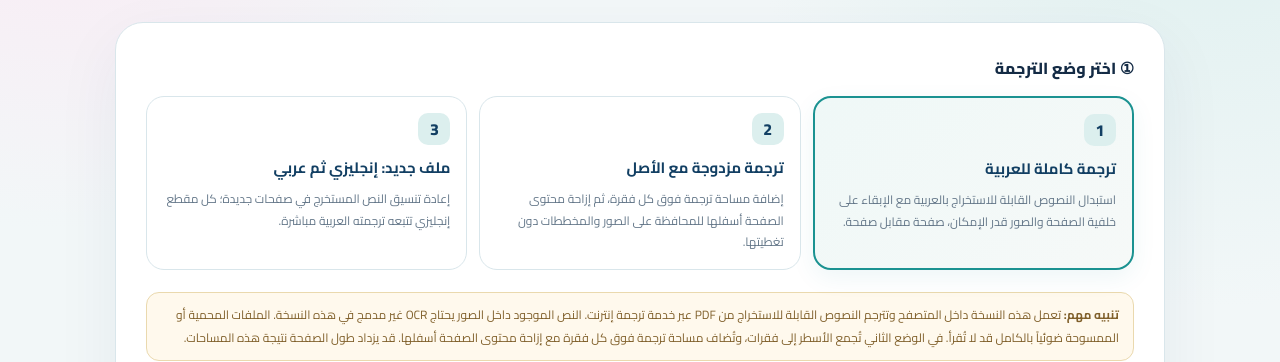
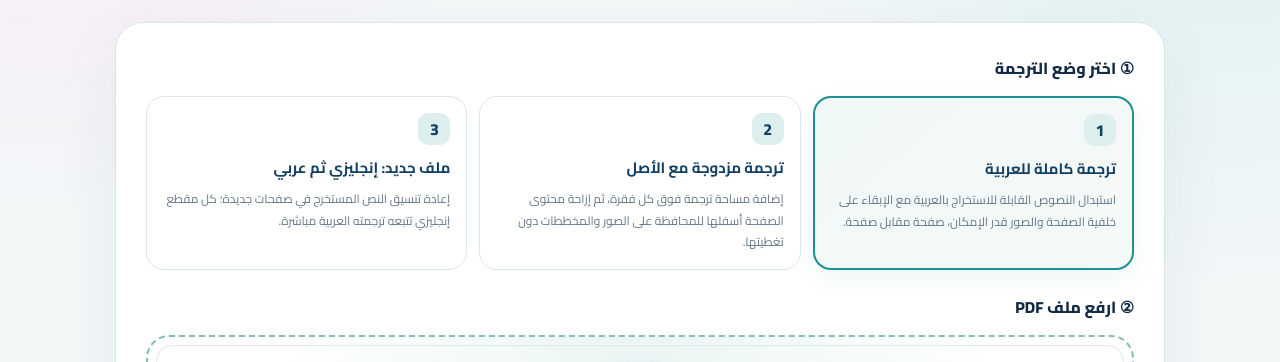
Before and after one commit to programmer-bakr/AlTaiSmartTranslation, a plain HTML site: page index.html in a window 1280 px wide. Shown: the part 233-595 px from the top of the page. Drawn offline with nearby package versions, Linux system fonts and the light colour scheme.

Commit message:
Remove info section and update PDF upload layout
Removed the info section and adjusted the layout for the PDF upload area.

```diff
--- a/index.html
+++ b/index.html
@@ -25,7 +25,7 @@ main{max-width:1050px;width:calc(100% - 28px);margin:0 auto 28px;background:var(
 .mode .num{width:32px;height:32px;border-radius:10px;display:grid;place-items:center;background:#dcefee;color:#123f63;font-weight:800;margin-bottom:8px}
 .mode h3{font-size:15px;margin:0 0 6px;color:#123f63}.mode p{font-size:12px;line-height:1.8;color:var(--muted);margin:0}
 .mode input{position:absolute;opacity:0;pointer-events:none}
-.info{background:#fff9ed;border:1px solid #ead9ae;border-radius:13px;padding:11px 14px;font-size:12px;line-height:1.9;color:#80602b;margin:0 0 18px}
+
 .upload{position:relative;display:flex;flex-direction:column;align-items:center;justify-content:center;gap:7px;min-height:218px;border:2px dashed #83bdbc;background:radial-gradient(circle at 50% 0,#eaf5f4 0,transparent 62%),linear-gradient(180deg,#fff,#f5faf9);border-radius:23px;padding:27px 16px;text-align:center;cursor:pointer;transition:transform .22s,border-color .22s,box-shadow .22s,background .22s;overflow:hidden}
 .upload:before{content:"";position:absolute;inset:8px;border:1px solid #dcebea;border-radius:16px;pointer-events:none}
 .upload:hover,.upload.drag{transform:translateY(-2px);border-color:#0f8588;background:linear-gradient(145deg,#eff8f7,#f6f9f8);box-shadow:0 14px 30px #0f858818}
@@ -62,8 +62,7 @@ button:not(:disabled):hover{transform:translateY(-1px);filter:brightness(1.02)}
     <label class="mode" id="mode2"><input type="radio" name="mode" value="2"><span class="num">2</span><div><h3>ترجمة مزدوجة مع الأصل</h3><p>إضافة مساحة ترجمة فوق كل فقرة، ثم إزاحة محتوى الصفحة أسفلها للمحافظة على الصور والمخططات دون تغطيتها.</p></div></label>
     <label class="mode" id="mode3"><input type="radio" name="mode" value="3"><span class="num">3</span><div><h3>ملف جديد: إنجليزي ثم عربي</h3><p>إعادة تنسيق النص المستخرج في صفحات جديدة؛ كل مقطع إنجليزي تتبعه ترجمته العربية مباشرة.</p></div></label>
   </div>
-  <div class="info"><b>تنبيه مهم:</b> تعمل هذه النسخة داخل المتصفح وتترجم النصوص القابلة للاستخراج من PDF عبر خدمة ترجمة إنترنت. النص الموجود داخل الصور يحتاج OCR غير مدمج في هذه النسخة. الملفات المحمية أو الممسوحة ضوئياً بالكامل قد لا تُقرأ. في الوضع الثاني تُجمع الأسطر إلى فقرات، وتُضاف مساحة ترجمة فوق كل فقرة مع إزاحة محتوى الصفحة أسفلها. قد يزداد طول الصفحة نتيجة هذه المساحات.</div>
-  <h2 class="section-title">② ارفع ملف PDF</h2>
+<h2 class="section-title">② ارفع ملف PDF</h2>
   <label class="upload" id="dropZone" for="fileInput">
     <div class="ico">📄</div>
     <h3>ارفع ملف PDF للترجمة</h3>
```
